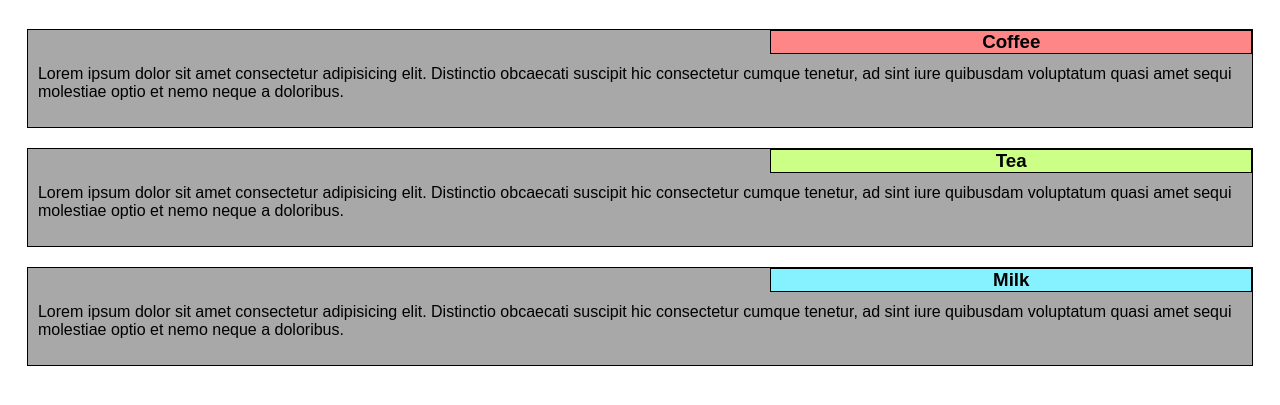
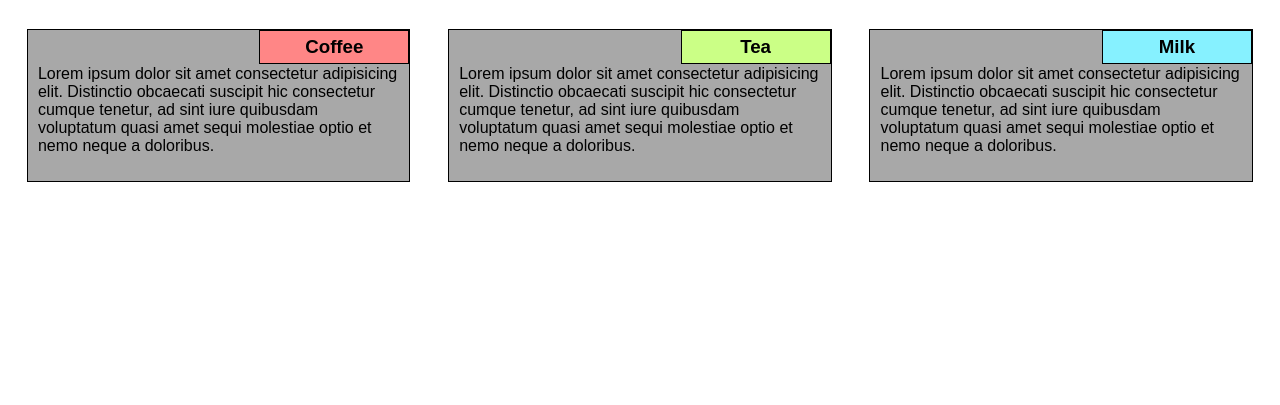
Before and after one commit to JVDP-LNS/practice, a plain HTML site: page site/index.html in a window 1280 px wide. Shown: the part 61-466 px from the top of the page. Drawn offline with Linux system fonts and the light colour scheme.

Commit message:
Further modified site to match assignment specifications

```diff
--- a/site/css/ss.css
+++ b/site/css/ss.css
@@ -8,7 +8,8 @@ h1 {
 h3 {
     float: right;
     text-align: center;
-    width: 40%;
+    width: 150px;
+    padding: 5px;
     margin: -10px;
     border-style: solid;
     border-color: black;
@@ -23,35 +24,44 @@ h3 {
 #item3 {
     background-color: rgb(134, 241, 255);
 }
+p {
+    clear: both;
+    margin-top: 25px;
+}
 section {
     float: left;
     margin-top: 10px;
     margin-bottom: 10px;
-    margin-left: 1.5%;
-    margin-right: 1.5%;
     padding: 10px;
     border-style: solid;
     border-color: black;
     border-width: 1px;
     background-color: rgb(168, 168, 168);
 }
-p {
-    clear: both;
-    margin-top: 25px;
-}
 
 @media screen and (max-width: 767px) {
-    section {
+    section.sm-12 {
         width: 97%;
+        margin-left: 1.5%;
+        margin-right: 1.5%;
     }
 }
-@media screen and (min-width: 768px) and (max-width: 991) {
-    section {
+@media screen and (min-width: 768px) and (max-width: 991px) {
+    section.md-6 {
         width: 47%;
+        margin-left: 1.5%;
+        margin-right: 1.5%;
+    }
+    section.md-12 {
+        width: 97%;
+        margin-left: 1.5%;
+        margin-right: 1.5%;
     }
 }
-@media screen and (min-width: 992) {
-    section {
+@media screen and (min-width: 992px) {
+    section.lg-4 {
         width: 30.33%;
+        margin-left: 1.5%;
+        margin-right: 1.5%;
     }
 }
--- a/site/index.html
+++ b/site/index.html
@@ -10,23 +10,25 @@
     <h1>
         Our Menu:
     </h1>
-    <section id="sec1">
+    <div>
+        <section class="sm-12 md-6 lg-4">
             <h3 id="item1">Coffee</h3>
             <p>
                 Lorem ipsum dolor sit amet consectetur adipisicing elit. Distinctio obcaecati suscipit hic consectetur cumque tenetur, ad sint iure quibusdam voluptatum quasi amet sequi molestiae optio et nemo neque a doloribus.
             </p>
         </section>
-    <section>
+        <section class="sm-12 md-6 lg-4">
             <h3 id="item2">Tea</h3>
             <p>
                 Lorem ipsum dolor sit amet consectetur adipisicing elit. Distinctio obcaecati suscipit hic consectetur cumque tenetur, ad sint iure quibusdam voluptatum quasi amet sequi molestiae optio et nemo neque a doloribus.
             </p>
         </section>
-    <section>
+        <section class="sm-12 md-12 lg-4">
             <h3 id="item3">Milk</h3>
             <p>
                 Lorem ipsum dolor sit amet consectetur adipisicing elit. Distinctio obcaecati suscipit hic consectetur cumque tenetur, ad sint iure quibusdam voluptatum quasi amet sequi molestiae optio et nemo neque a doloribus.
             </p>
         </section>
+    </div>
 </body>
 </html>
```
Lines whose indentation alone changed are shown as unchanged.
